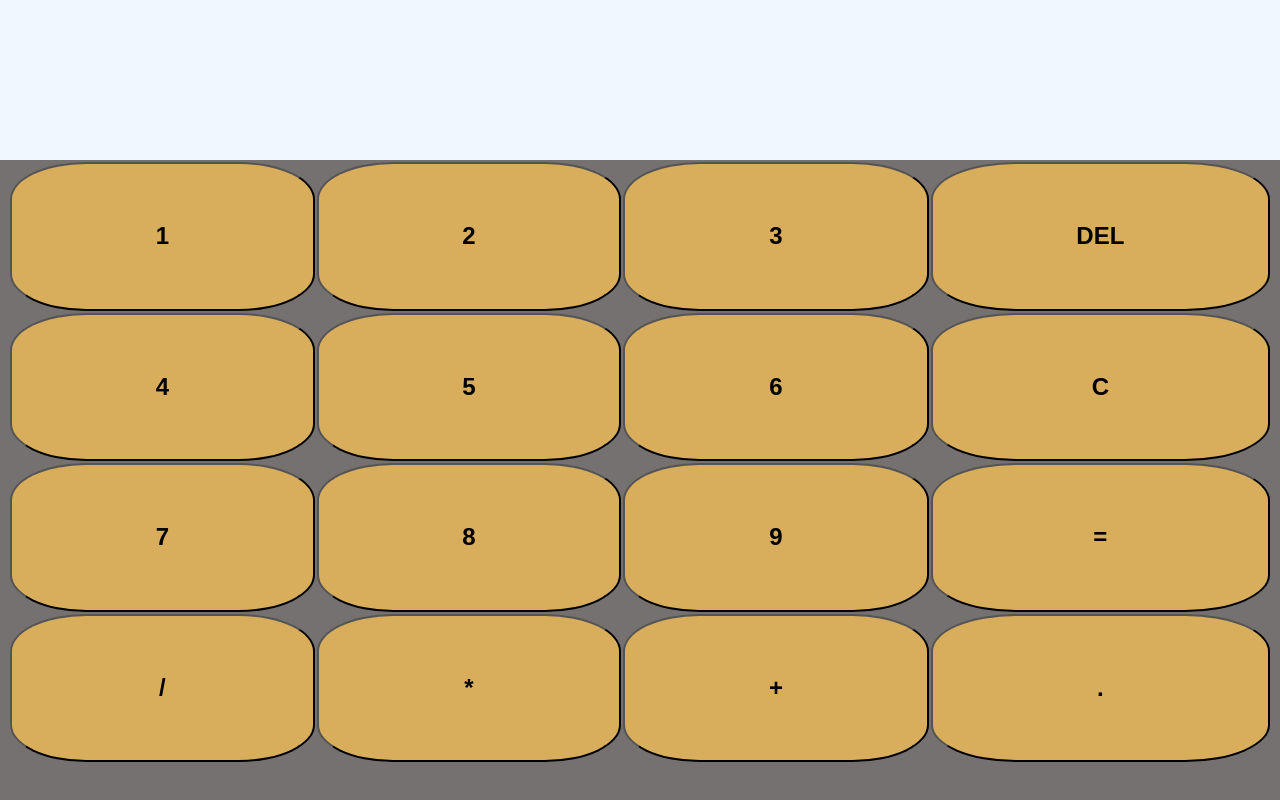
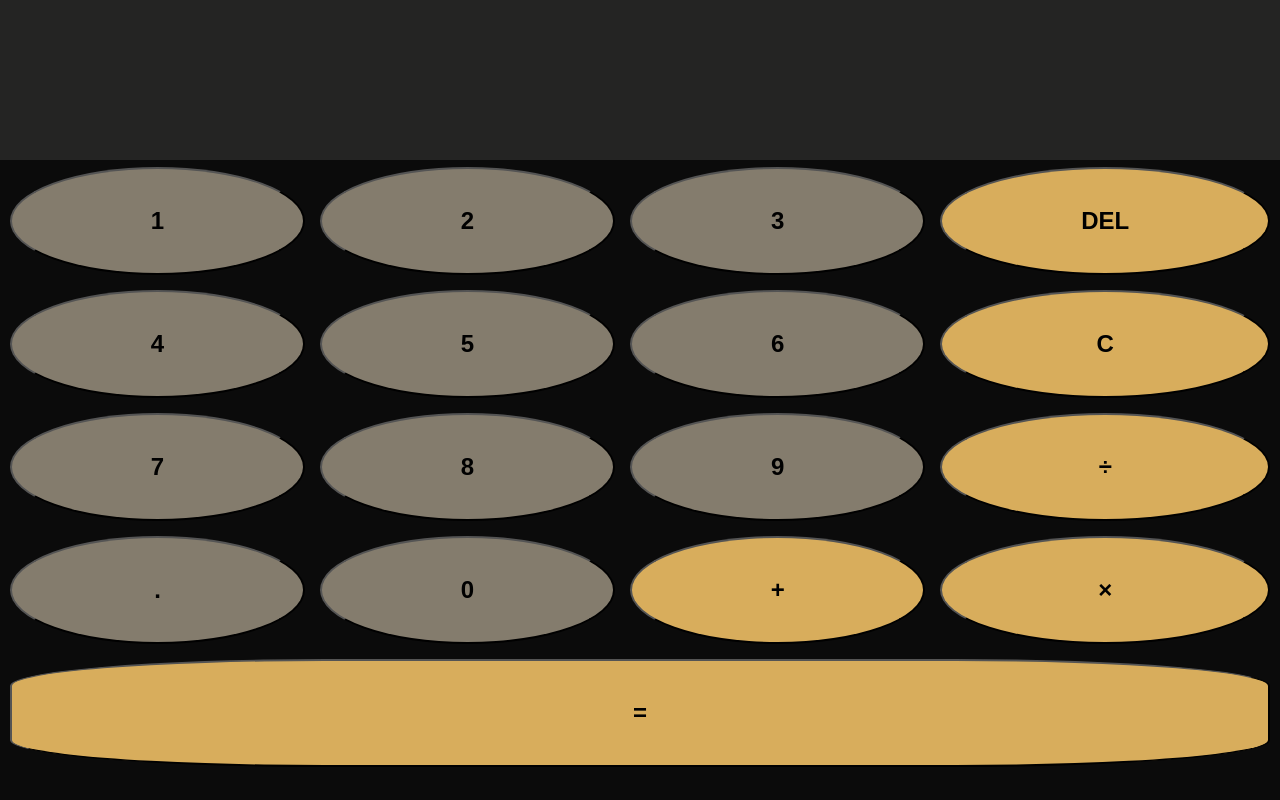
Before and after one commit to rwood219/Calculator, a plain HTML site: page index.html in a window 1280 px wide. Drawn offline with Linux system fonts and the light colour scheme.

Commit message:
changes to css and html

```diff
--- a/Styles.css
+++ b/Styles.css
@@ -1,41 +1,49 @@
 body {
   height: 100vh;
-    background-color: rgb(118, 113, 113);
+  background-color: rgb(11, 11, 11);
   margin: 0px;
 }
 .calc-main-ctn {
-
   width: 100%;
 }
 .numbers {
   display: grid;
   grid-template-columns: auto auto auto auto;
-    gap: 2px;
+  gap: 15px;
   height: 75vh;
-
 }
-.current-number {
-    font-size: 3rem;
+.previous-number {
+  color: rgb(90, 88, 88);
 }
-
-
 .display {
   height: 20vh;
   width: 100%;
   margin: 0 auto;
-   font-size:xx-large;
+  font-size: 4rem;
+  background-color: rgb(36, 36, 35);
+  color: white;
+  font-weight: bold;
 }
 
 .main-number-ctn {
   padding: 2px 10px;
-   margin:0 auto;
+  margin: 5px auto;
   height: 100%;
 }
 button {
   height: 100%;
   width: 100%;
-    border-radius: 25%;
-    background-color: rgb(216, 173, 92);
+  border-radius: 50%;
+  background-color: rgb(132, 124, 109);
   font-weight: bold;
   font-size: 1.5em;
 }
+
+.operator {
+  background-color: rgb(216, 173, 92) !important;
+}
+
+#equals {
+  grid-column: 1/5;
+  border-radius: 25% !important;
+}
--- a/index.html
+++ b/index.html
@@ -8,7 +8,7 @@
   </head>
   <body>
     <div class="calc-main-ctn">
-      <div class="display" style="background-color: aliceblue">
+      <div class="display" >
         <div class="previous-number"></div>
         <div class="current-number"></div>
       </div>
@@ -17,19 +17,29 @@
           <button>1</button>
           <button>2</button>
           <button>3</button>
-          <button id="del">DEL</button>
+          <button class="operator" id="del">DEL</button>
           <button>4</button>
           <button>5</button>
           <button>6</button>
-          <button id="all-clear">C</button>
+          <button class="operator" id="all-clear">C</button>
           <button>7</button>
           <button>8</button>
           <button>9</button>
-          <button id="equals">=</button>
-          <button>/</button>
-          <button>*</button>
-          <button>+</button>
-          <button>.</button>
+          <button class="operator">&#xF7</button>
+
+          <button class="">.</button>
+
+          <button class="zero">0</button>
+          <button class="operator">+</button>
+          <button  class="operator">&times;</button>
+          <button class="operator" id="equals">=</button>
+
+
+
+
+
+
+
         </div>
       </div>
     </div>
--- a/main.js
+++ b/main.js
@@ -1,37 +1,36 @@
-let buttons = document.querySelectorAll('button');
-let display = document.querySelector('.previous-number');
-let solution = document.querySelector('.current-number')
+let buttons = document.querySelectorAll("button");
+let display = document.querySelector(".previous-number");
+let solution = document.querySelector(".current-number");
 
-for(i=0; i< buttons.length; i++) {
-    buttons[i].addEventListener('click', (e)=> {
-        currentNum = e.target.innerHTML
-        if(currentNum === 'C'){
-           clear()
-        } else if(currentNum === "=") {
-           solve()
-        }else if(currentNum === 'DEL'){
-            del(currentNum)
-        }
-        else {
-            display.innerHTML +=  currentNum
-        }
-    })
+for (i = 0; i < buttons.length; i++) {
+  buttons[i].addEventListener("click", (e) => {
+    currentNum = e.target.innerHTML;
+    if (currentNum === "C") {
+      clear();
+    } else if (currentNum === "=") {
+      solve();
+    } else if (currentNum === "DEL") {
+      del(currentNum);
+    } else {
+      display.innerHTML += currentNum;
+    }
+  });
+}
+
+solve = (x, y) => {
+  solution.innerHTML = eval(display.innerHTML);
 };
 
-solve = (x, y) => {
-  solution.innerHTML = (eval(display.innerHTML))
-}
-
 //solve on enter press
-window.addEventListener('keydown', (e) => {
-    console.log('enter press')
-})
+window.addEventListener("keydown", (e) => {
+  console.log("enter press");
+});
 // clear display
 clear = () => {
-    display.innerHTML = " "
-    solution.innerHTML = " "
+  display.innerHTML = " ";
+  solution.innerHTML = " ";
 };
 //delete last number entered
 del = () => {
-    display.innerHTML = display.innerHTML.replace(/.$/, "")
+  display.innerHTML = display.innerHTML.replace(/.$/, "");
 };
```
Lines whose indentation alone changed are shown as unchanged.
